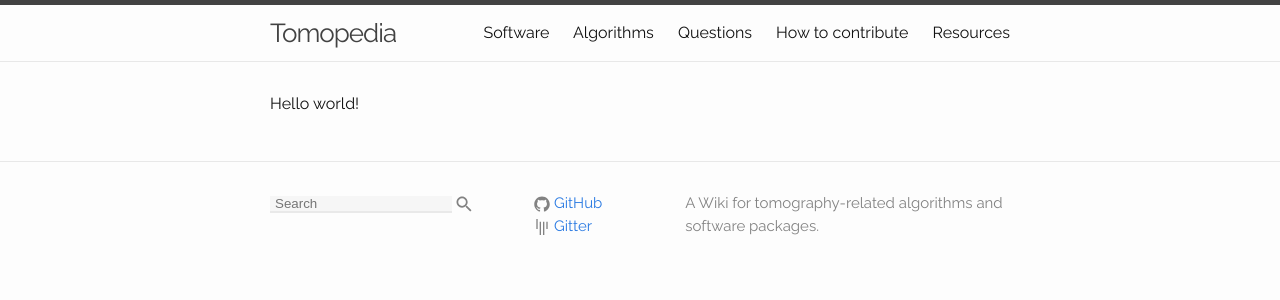
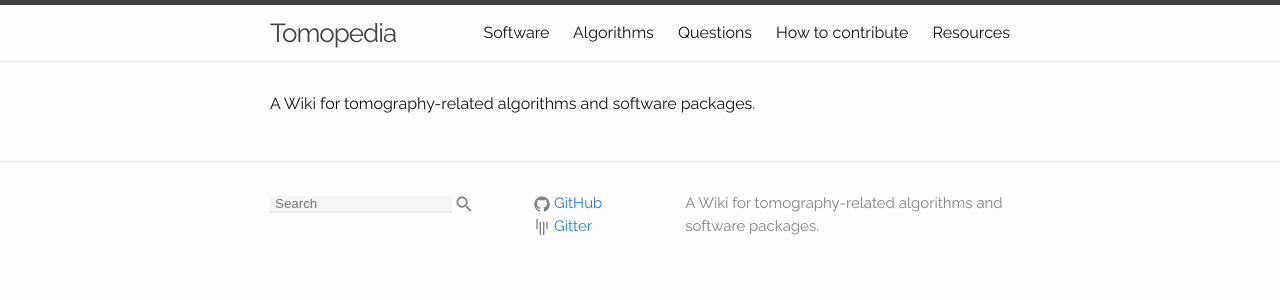
Before and after one commit to tomopedia/tomopedia.github.io, a Jekyll site: the page built from index.md, in a window 1280 px wide. Shown: the top 300 px of the page. Built offline with Jekyll 4.4.1, drawn with Linux system fonts in a browser that asks for light colours.

Commit message:
Remove hello world

```diff
--- a/index.md
+++ b/index.md
@@ -5,4 +5,4 @@
 layout: default
 ---
 
-Hello world!
+A Wiki for tomography-related algorithms and software packages.
```
